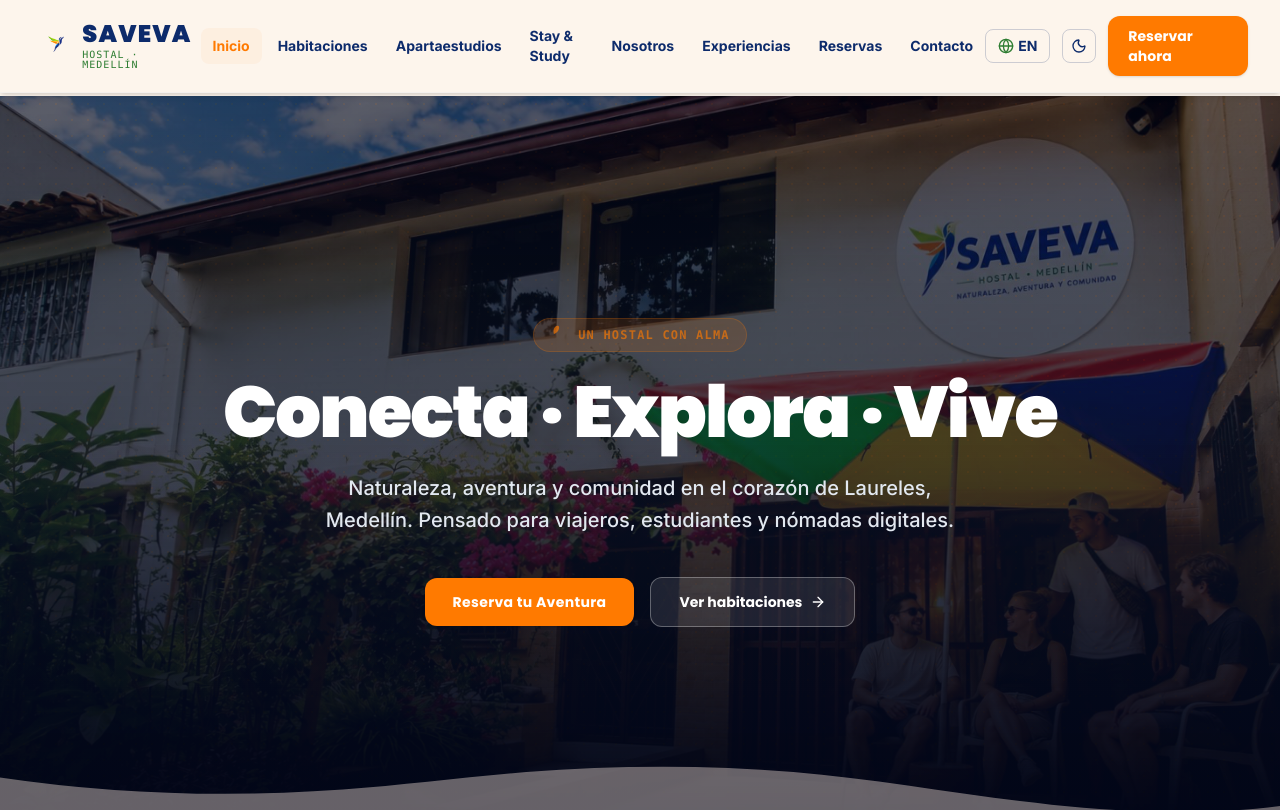
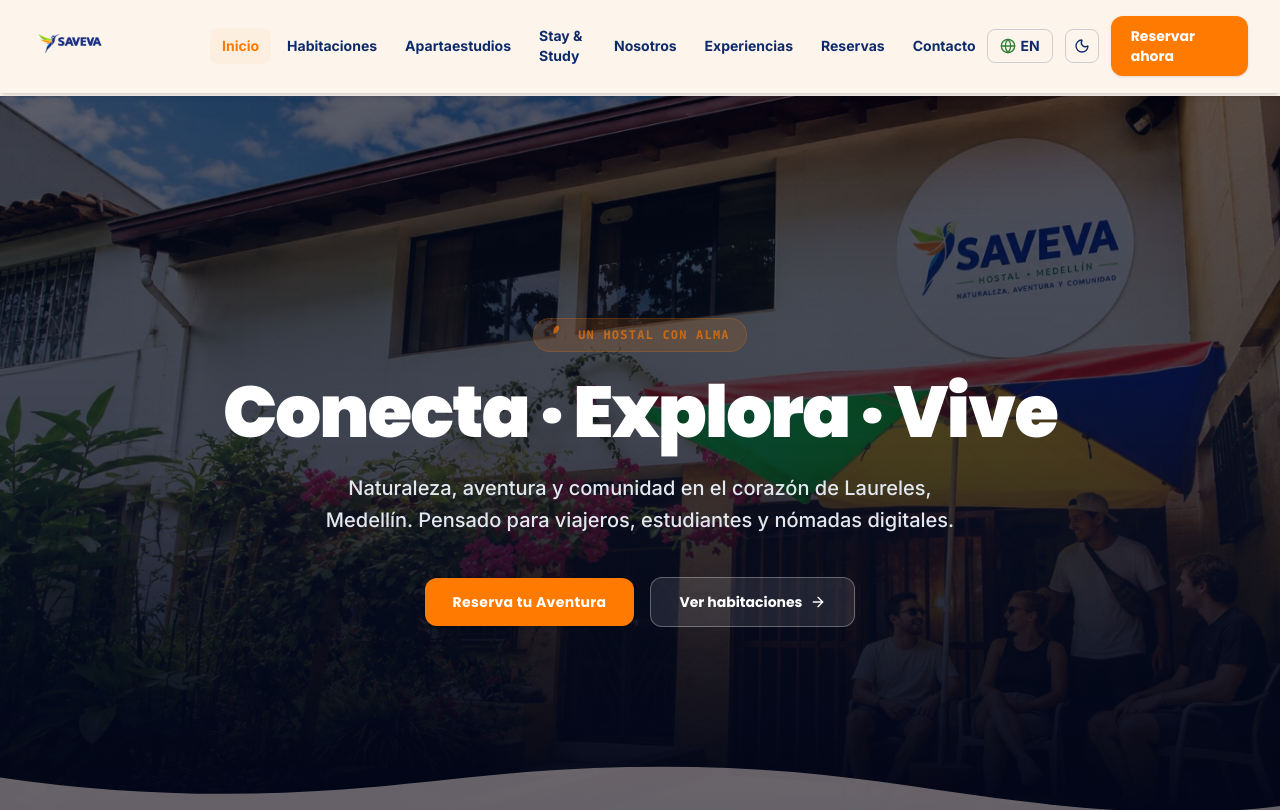
Before and after one commit to almostgone47/hostal-saveva, a Next.js app: page / in a window 1280 px wide. Shown: the top 810 px of the page. Built offline with nearby package versions, Linux system fonts and the light colour scheme.

Commit message:
Add files via upload

```diff
--- a/components/Navbar.tsx
+++ b/components/Navbar.tsx
@@ -42,25 +42,17 @@ export default function Navbar() {
       <div className="max-w-7xl mx-auto px-4 sm:px-6 lg:px-8">
         <div className="flex items-center justify-between h-16">
           {/* Logo */}
-          <Link href="/" className="flex items-center space-x-2 group focus:outline-none focus:ring-2 focus:ring-saveva-orange rounded-lg p-1">
-            {/* Real SAVEVA hummingbird logo */}
-            <div className="relative w-10 h-10 flex items-center justify-center group-hover:scale-105 transition-transform">
+          <Link href="/" className="flex items-center group focus:outline-none focus:ring-2 focus:ring-saveva-orange rounded-lg p-1">
+            {/* Real SAVEVA full logo (icon + wordmark) */}
+            <div className="relative h-11 sm:h-12 w-[150px] sm:w-[170px] group-hover:scale-105 transition-transform">
               <Image
-                src="/saveva-logo-icon.png"
-                alt="Logo SAVEVA"
+                src="/saveva-logo-full.png"
+                alt="SAVEVA Hostal Medellín"
                 fill
-                className="object-contain"
-                sizes="40px"
+                className="object-contain object-left"
+                sizes="170px"
                 priority
               />
-            </div>
-            <div className="flex flex-col">
-              <span className="font-display font-black text-2xl tracking-wider text-saveva-blue dark:text-white leading-none">
-                SAVEVA
-              </span>
-              <span className="text-[10px] uppercase font-mono tracking-widest text-saveva-green dark:text-saveva-celeste leading-none mt-1">
-                Hostal · Medellín
-              </span>
             </div>
           </Link>
 
@@ -154,13 +146,16 @@ export default function Navbar() {
         >
           <div>
             <div className="flex items-center justify-between pb-6 border-b border-white/10">
-              <div className="flex items-center space-x-2">
-                <span className="font-display font-black text-2xl tracking-wider text-white">
-                  SAVEVA
-                </span>
-                <span className="text-[10px] text-saveva-orange uppercase font-mono tracking-wider font-bold">
-                  Hostal
-                </span>
+              <div className="flex items-center">
+                <div className="relative h-9 w-9">
+                  <Image
+                    src="/saveva-logo-icon.png"
+                    alt="SAVEVA"
+                    fill
+                    className="object-contain"
+                    sizes="36px"
+                  />
+                </div>
               </div>
               <button
                 onClick={() => setIsOpen(false)}
```
